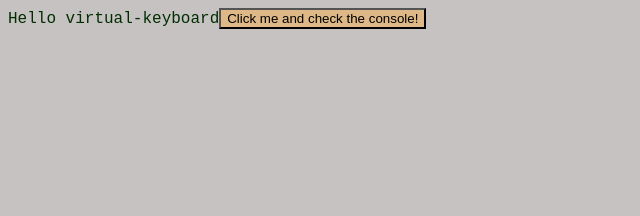
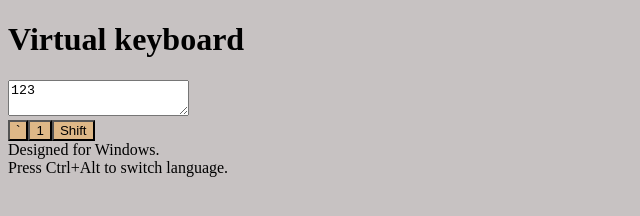
Before and after one commit to elem15/virtual-keyboard, a website built with webpack: page dist/index.html in a window 1280 px wide. Shown: the whole page, without its empty margins (0-640 px from the left). Built offline with nearby package versions, Linux system fonts and the light colour scheme.

Commit message:
feat: create base logic with small keyboard

```diff
--- a/src/index.js
+++ b/src/index.js
@@ -1,18 +1,41 @@
-import printMe from "./print.js";
+import State from "./state";
+import keyboard from "./keyboard";
 import "./style.css";
-function component() {
-    const element = document.createElement("div");
-    const btn = document.createElement("button");
-    element.innerHTML = ["Hello", "virtual-keyboard"].join(" ");
-    element.classList.add("hello");
-
-    btn.innerHTML = "Click me and check the console!";
-    btn.onclick = printMe;
-
-    element.appendChild(btn);
 
 
-    return element;
+const state = new State();
+
+function renderCanvas() {
+    const container = document.createElement("div");
+    container.className = "container";
+    const heading = document.createElement("h1");
+    heading.className = "heading";
+    heading.innerText = "Virtual keyboard";
+    container.appendChild(heading);
+    const textArea = document.createElement("textarea");
+    textArea.className = "textarea";
+    container.appendChild(textArea);
+    const keyboardContainer = document.createElement("div");
+    keyboardContainer.className = "keyboardContainer";
+    keyboardContainer.appendChild(keyboard(state));
+    container.appendChild(keyboardContainer);
+    const footer = document.createElement("div");
+    footer.className = "footer";
+    footer.innerText = "Designed for Windows. \n Press Ctrl+Alt to switch language.";
+    container.appendChild(footer);
+
+    return container;
 }
 
-document.body.appendChild(component());
+
+document.body.appendChild(renderCanvas());
+function typing(state) {
+    const textArea = document.querySelector(".textarea");
+    textArea.value = "123";
+    const keyboardContainer = document.querySelector(".keyboardContainer");
+    keyboardContainer.addEventListener("click", (e) => {
+        const char = e.target.getAttribute("data-type");
+        textArea.value = textArea.value + char;
+    });
+}
+typing(state);
--- /dev/null
+++ b/src/keyboard.js
@@ -0,0 +1,15 @@
+export default function keyboard(state) {
+    function render(state) {
+        const element = document.createElement("div");
+        element.classList.add("keyboard");
+        state.print().map((item) => {
+            const button = document.createElement("button");
+            button.classList.add("btn");
+            button.innerText = item;
+            button.setAttribute("data-type", item) ;
+            element.appendChild(button);
+        });
+        return element;
+    }
+    return render(state);
+}
--- /dev/null
+++ b/src/state.js
@@ -0,0 +1,39 @@
+export default class {
+    constructor() {
+        this.layout = "english";
+        this.register = "lower";
+    }
+    setLayout(layout) {
+        this.layout = layout;
+    }
+    setRegister(register) {
+        this.register = register;
+    }
+    print() {
+        return this[this.layout][this.register];
+    }
+    english = {
+        lower: [
+            "`",
+            "1",
+            "Shift"
+        ],
+        upper: [
+            "~",
+            "!",
+            "Shift"
+        ]
+    };
+    russian = {
+        lower: [
+            "ё",
+            "1",
+            "Shift"
+        ],
+        upper: [
+            "Ё",
+            "!",
+            "Shift"
+        ]
+    };
+}
```
Also changed, not shown: dist/index.bundle.js, dist/index.html, dist/print.bundle.js, dist/runtime.bundle.js (added).
